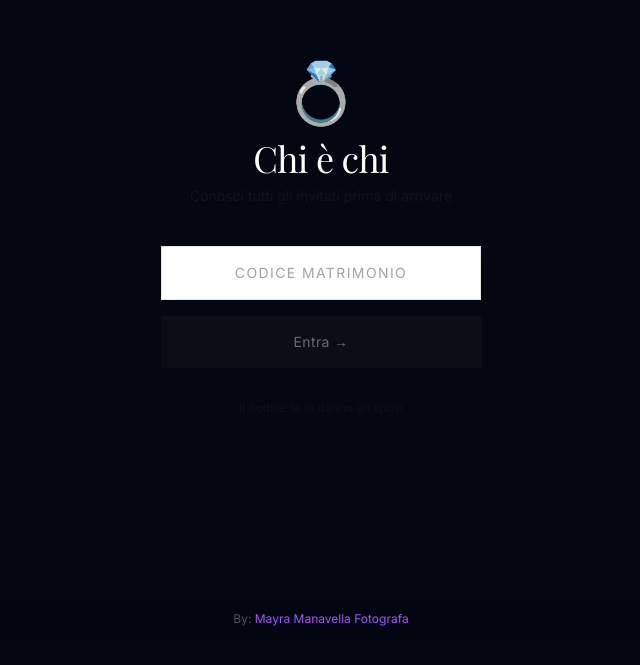
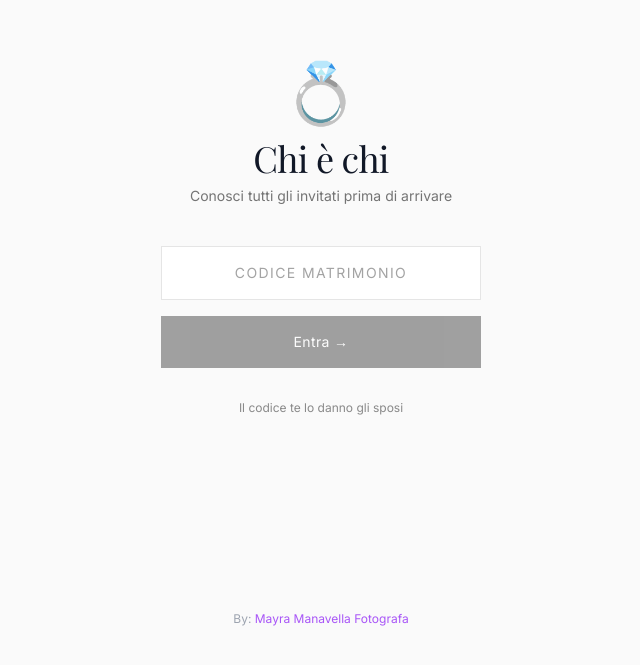
Before and after one commit to mayraymarianofotografos/chi-e-chi, a Next.js app: page / in a window 1280 px wide. Shown: the part 161-826 px from the top of the page, without its empty margins (319-959 px from the left). Built offline with nearby package versions, Linux system fonts and the light colour scheme; no server answers; a web font is replaced by a local one.

Commit message:
Update layout.tsx

```diff
--- a/app/layout.tsx
+++ b/app/layout.tsx
@@ -27,11 +27,11 @@ export default function RootLayout({ children }: { children: React.ReactNode })
       <head>
         <link rel="apple-touch-icon" href="/icon-192.png" />
       </head>
-      <body className="bg-gray-950 text-white min-h-screen antialiased">
+     <body className="bg-[#FAFAFA] text-gray-900 min-h-screen antialiased">
         <main className="pb-12">
           {children}
         </main>
-        <footer className="fixed bottom-0 inset-x-0 py-3 text-center text-xs text-gray-600 bg-gray-950/80 backdrop-blur-sm">
+       <footer className="fixed bottom-0 inset-x-0 py-3 text-center text-xs text-gray-400 bg-[#FAFAFA]">
           By: <a href="https://mayraymarianofotografos.com" target="_blank" rel="noopener noreferrer" className="text-purple-500 hover:text-purple-400 transition-colors">Mayra Manavella Fotografa</a>
         </footer>
       </body>
```
